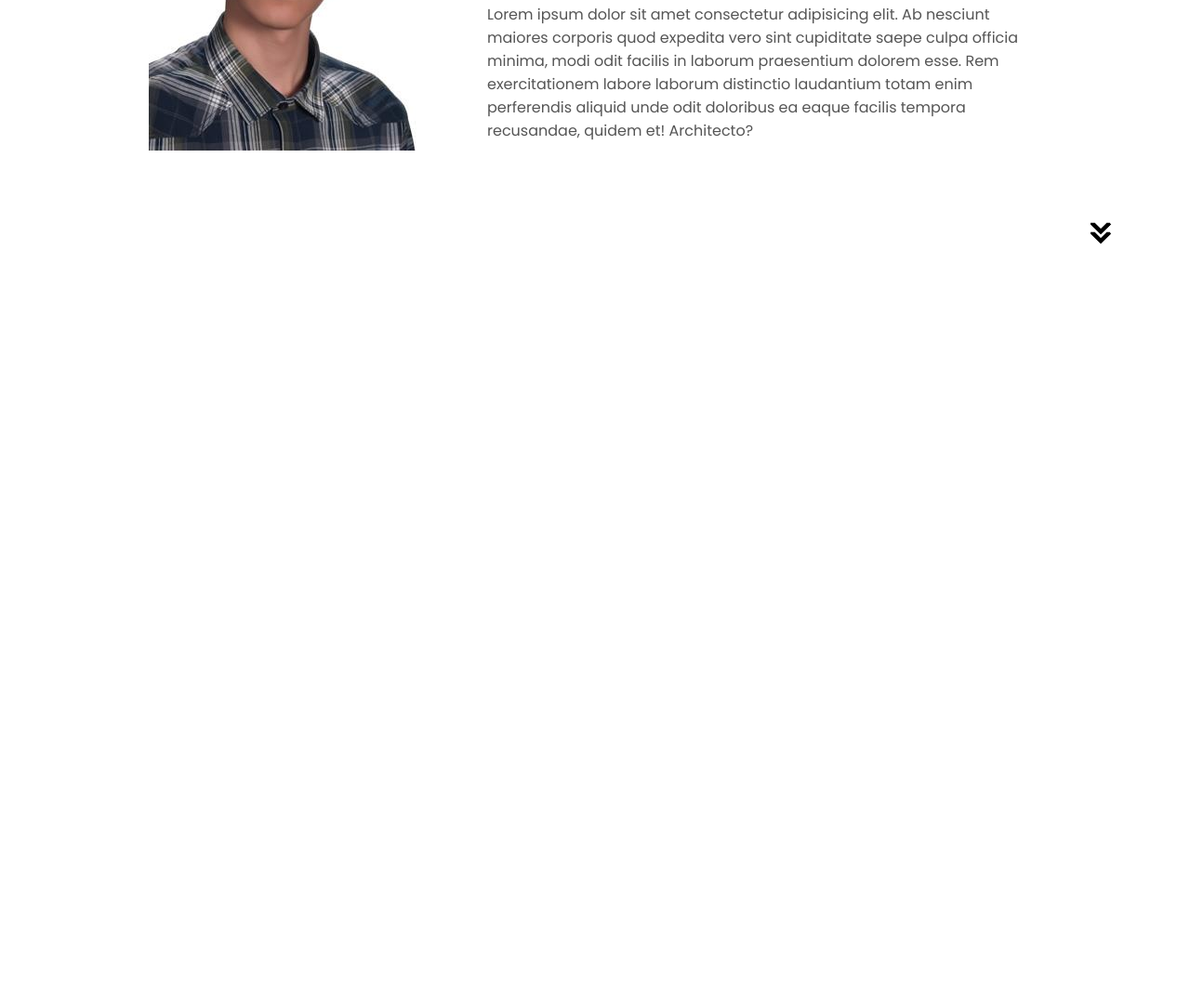
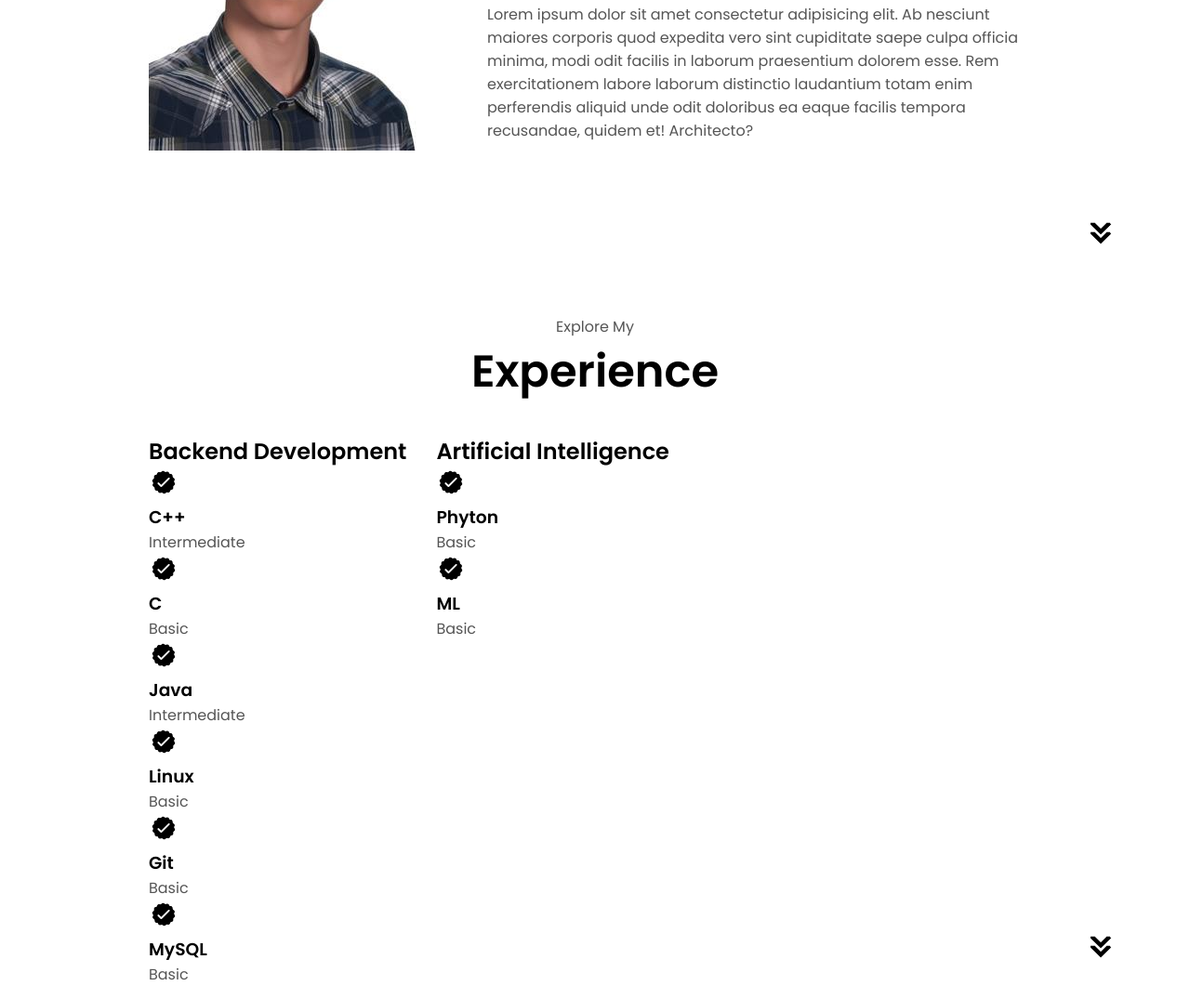
Before and after one commit to mehrniaamouei/PersonalPortfolioWebsite, a plain HTML site: page index.html in a window 1280 px wide. Shown: the part 1237-2312 px from the top of the page at 93% size. Before the commit the page ends 1544 px from the top, so only its background shows below. Drawn offline with Linux system fonts and the light colour scheme.

Commit message:
feat: add experience section

```diff
--- a/index.html
+++ b/index.html
@@ -86,6 +86,90 @@
         <img src="./assets/arrow.png" alt="Arrow icon" class="icon arrow"
         onclick="location.href='./#experience'">
     </section>
+    <section id="experience">
+        <p class="section__text__p1">Explore My</p>
+        <h1 class="title">Experience</h1>
+        <div class="experience-details-container">
+            <div class="about-containers">
+                <div class="details-containers">
+                    <h2 class="experience-sub-title">Backend Development</h2>
+                    <div class="article-container">
+                        <article>
+                            <img src="./assets/checkmark.png" alt="Experience icon"
+                            class="icon">
+                            <div>
+                                <h3>C++</h3>
+                                <p>Intermediate</p>
+                            </div>
+                        </article>
+                        <article>
+                            <img src="./assets/checkmark.png" alt="Experience icon"
+                            class="icon">
+                            <div>
+                                <h3>C</h3>
+                                <p>Basic</p>
+                            </div>
+                        </article>
+                        <article>
+                            <img src="./assets/checkmark.png" alt="Experience icon"
+                            class="icon">
+                            <div>
+                                <h3>Java</h3>
+                                <p>Intermediate</p>
+                            </div>
+                        </article>
+                        <article>
+                            <img src="./assets/checkmark.png" alt="Experience icon"
+                            class="icon">
+                            <div>
+                                <h3>Linux</h3>
+                                <p>Basic</p>
+                            </div>
+                        </article>
+                        <article>
+                            <img src="./assets/checkmark.png" alt="Experience icon"
+                            class="icon">
+                            <div>
+                                <h3>Git</h3>
+                                <p>Basic</p>
+                            </div>
+                        </article>
+                        <article>
+                            <img src="./assets/checkmark.png" alt="Experience icon"
+                            class="icon">
+                            <div>
+                                <h3>MySQL</h3>
+                                <p>Basic</p>
+                            </div>
+                        </article>
+                    </div>
+                </div>
+                <div class="details-containers">
+                    <h2 class="experience-sub-title">Artificial Intelligence</h2>
+                    <div class="article-container">
+                        <article>
+                            <img src="./assets/checkmark.png" alt="Experience icon"
+                            class="icon">
+                            <div>
+                                <h3>Phyton</h3>
+                                <p>Basic</p>
+                            </div>
+                        </article>
+                        <article>
+                            <img src="./assets/checkmark.png" alt="Experience icon"
+                            class="icon">
+                            <div>
+                                <h3>ML</h3>
+                                <p>Basic</p>
+                            </div>
+                        </article>
+                    </div>
+                </div>
+            </div>
+        </div>
+        <img src="./assets/arrow.png" alt="Arrow icon" class="icon arrow"
+        onclick="location.href='./#projects'">
+    </section>
     <script src="script.js"></script>
 </body>
 </html>
--- a/style.css
+++ b/style.css
@@ -302,3 +302,9 @@ section {
     width: 400px;
     margin: auto 0;
 }
+
+/*experience*/
+
+#experience {
+    position: relative;
+}
```
